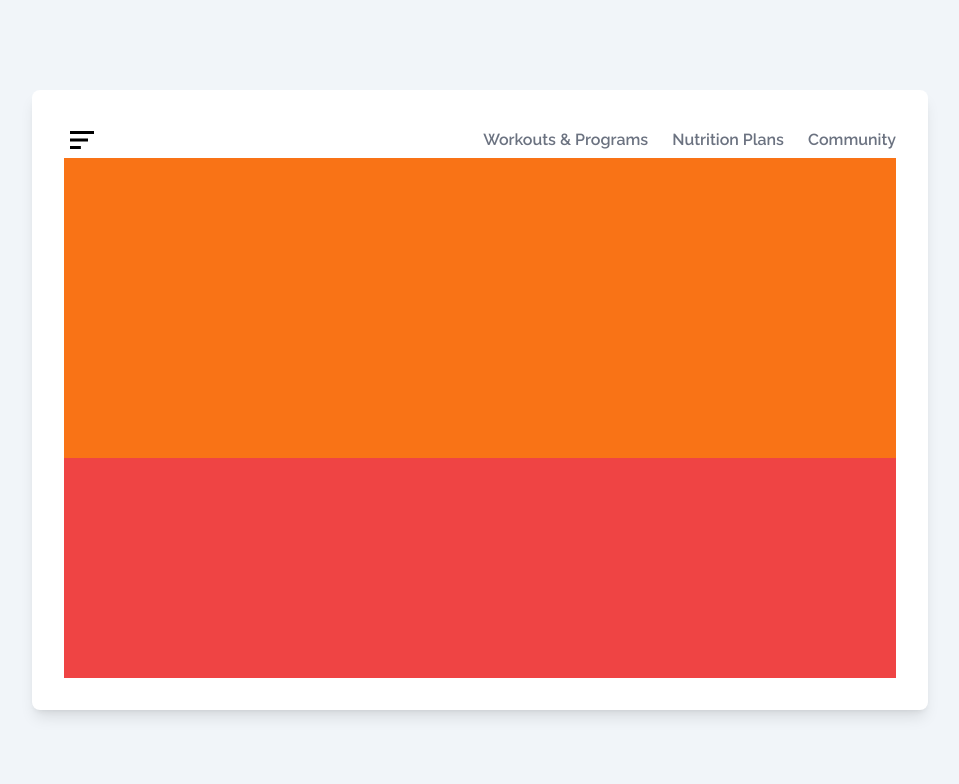
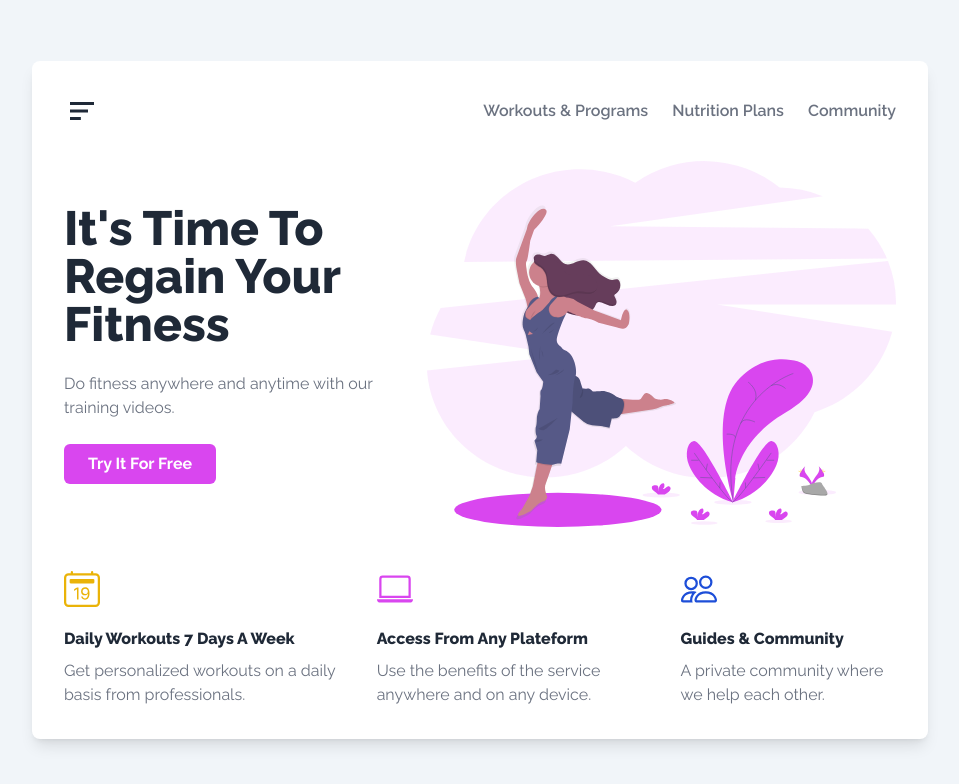
Before and after one commit to lambou/learn-by-coding-fitness-reactjs, a React (Create React App) app: page / in a window 1280 px wide. Shown: the top 784 px of the page, without its empty margins (160-1119 px from the left). Built offline with nearby package versions, Linux system fonts and the light colour scheme.

Commit message:
Hero & Footer components added

```diff
--- a/src/App.tsx
+++ b/src/App.tsx
@@ -1,12 +1,14 @@
 import HeaderComponent from './components/HeaderComponent';
+import HeroComponent from './components/HeroComponent';
+import FooterComponent from './components/FooterComponent';
 
 function App() {
   return (
     <div className="main-container flex items-center justify-center w-screen min-h-screen bg-slate-100">
       <div className='card-container flex flex-col p-8 rounded-lg bg-white shadow-lg w-full max-w-4xl'>
-          <HeaderComponent className='header-container'/>
-          <div className='hero-container min-h-[300px] bg-orange-500'></div>
-          <div className='footer-container min-h-[220px] bg-red-500'></div>
+        <HeaderComponent className='header-container' />
+        <HeroComponent className='hero-container' />
+        <FooterComponent className='footer-container mt-3'/>
       </div>
     </div>
   );
--- /dev/null
+++ b/src/components/FooterComponent.tsx
@@ -0,0 +1,31 @@
+import clsx from "clsx";
+import { FC, HTMLAttributes } from "react";
+import { BsCalendar2Date, BsLaptop, BsPeople } from "react-icons/bs";
+import InfoCard from "./InfoCard";
+
+export type FooterComponentProps = HTMLAttributes<HTMLDivElement> & { /** additional attributes */ };
+
+const FooterComponent: FC<FooterComponentProps> = (props) => {
+    const { className, ...restProps } = props;
+    return <div className={clsx([className, "flex justify-between gap-8"])} {...restProps}>
+        <InfoCard
+            icon={<BsCalendar2Date className="text-yellow-500" />}
+            cardTitle={"Daily workouts 7 days a week"}
+            description="Get personalized workouts on a daily basis from professionals."
+        />
+        <InfoCard
+            icon={<BsLaptop className="text-fuchsia-500" />}
+            cardTitle={"Access from any plateform"}
+            description="Use the benefits of the service anywhere and on any device."
+        />
+        <InfoCard
+            icon={<BsPeople className="text-blue-700" />}
+            cardTitle={"Guides & community"}
+            description="A private community where we help each other."
+        />
+    </div>
+}
+
+FooterComponent.displayName = 'FooterComponent';
+
+export default FooterComponent;
--- a/src/components/HeaderComponent.tsx
+++ b/src/components/HeaderComponent.tsx
@@ -1,5 +1,5 @@
 import clsx from "clsx"; // import of the clsx function
-import { HTMLAttributes } from "react"; // import HTMLAttributes
+import { FC, HTMLAttributes } from "react"; // import HTMLAttributes
 import { BiMenuAltLeft } from "react-icons/bi"; // import the menu icon
 
 /**
@@ -9,7 +9,7 @@ import { BiMenuAltLeft } from "react-icons/bi"; // import the menu icon
  */
 export type HeaderComponentProps = HTMLAttributes<HTMLDivElement> & { /** additional attributes */ };
 
-function HeaderComponent(props: HeaderComponentProps) {
+const HeaderComponent: FC<HeaderComponentProps> = (props) => {
     const { className, ...restProps } = props;
     return <div className={clsx([className, "flex"])} {...restProps}>
         <BiMenuAltLeft className="text-4xl" />
@@ -21,4 +21,6 @@ function HeaderComponent(props: HeaderComponentProps) {
     </div>
 }
 
+HeaderComponent.displayName = 'HeaderComponent';
+
 export default HeaderComponent;
--- /dev/null
+++ b/src/components/HeroComponent/index.tsx
@@ -0,0 +1,24 @@
+import clsx from "clsx";
+import { FC, HTMLAttributes } from "react";
+import LargeButton from "../LargeButton";
+import UndrawWorkout from "./UndrawWorkout.svg";
+
+export type HeroComponentProps = HTMLAttributes<HTMLDivElement> & {};
+
+const HeroComponent: FC<HeroComponentProps> = (props) => {
+    const { className, ...restProps } = props;
+    return <div className={clsx([className, "flex items-center gap-8 py-8"])} {...restProps}>
+        <div className="flex flex-col items-start gap-6 max-w-sm">
+            <h1 className="capitalize font-extrabold text-5xl">It's time to regain your fitness</h1>
+            <p className="text-gray-500 text-base">Do fitness anywhere and anytime with our training videos.</p>
+            <LargeButton type="button">Try it for free</LargeButton>
+        </div>
+        <div className="flex-auto">
+            <img src={UndrawWorkout} alt="Workout" width={0} height={0} className="object-contain w-full h-full" />
+        </div>
+    </div>
+}
+
+HeroComponent.displayName = 'HeroComponent';
+
+export default HeroComponent;
--- /dev/null
+++ b/src/components/InfoCard.tsx
@@ -0,0 +1,21 @@
+import { FC, ReactNode, HTMLAttributes } from "react";
+import clsx from "clsx";
+
+export type InfoCardProps = HTMLAttributes<HTMLDivElement> & {
+    icon?: ReactNode;
+    cardTitle?: ReactNode;
+    description?: ReactNode;
+};
+
+const InfoCard: FC<InfoCardProps> = (props) => {
+    const { className, icon, cardTitle, description, ...restProps } = props;
+    return <div className={clsx([className, "flex flex-col justify-start items-start gap-2"])} {...restProps}>
+        <span className="text-4xl">{icon}</span>
+        <span className="text-base font-extrabold capitalize pt-3">{cardTitle}</span>
+        <p className="text-gray-500">{description}</p>
+    </div>
+};
+
+InfoCard.displayName = 'InfoCard';
+
+export default InfoCard;
--- /dev/null
+++ b/src/components/LargeButton.tsx
@@ -0,0 +1,15 @@
+import { FC, ButtonHTMLAttributes } from "react";
+import clsx from "clsx";
+
+export type LargeButtonProps = ButtonHTMLAttributes<HTMLButtonElement> & {};
+
+const LargeButton: FC<LargeButtonProps> = (props) => {
+    const { className, children, ...restProps } = props;
+    return <button className={clsx([className, "inline-flex items-center justify-center capitalize px-6 py-2 font-bold bg-fuchsia-500 hover:bg-fuchsia-600 text-white rounded-md"])} {...restProps}>
+        {children}
+    </button>
+};
+
+LargeButton.displayName = 'LargeButton';
+
+export default LargeButton;
--- a/src/index.css
+++ b/src/index.css
@@ -3,7 +3,7 @@
 @tailwind utilities;
 
 body {
-  @apply bg-gray-800;
+  @apply text-gray-800;
   margin: 0;
   font-family: 'Raleway', sans-serif;
 }
```
Also changed, not shown: src/components/HeroComponent/UndrawWorkout.svg (added).
